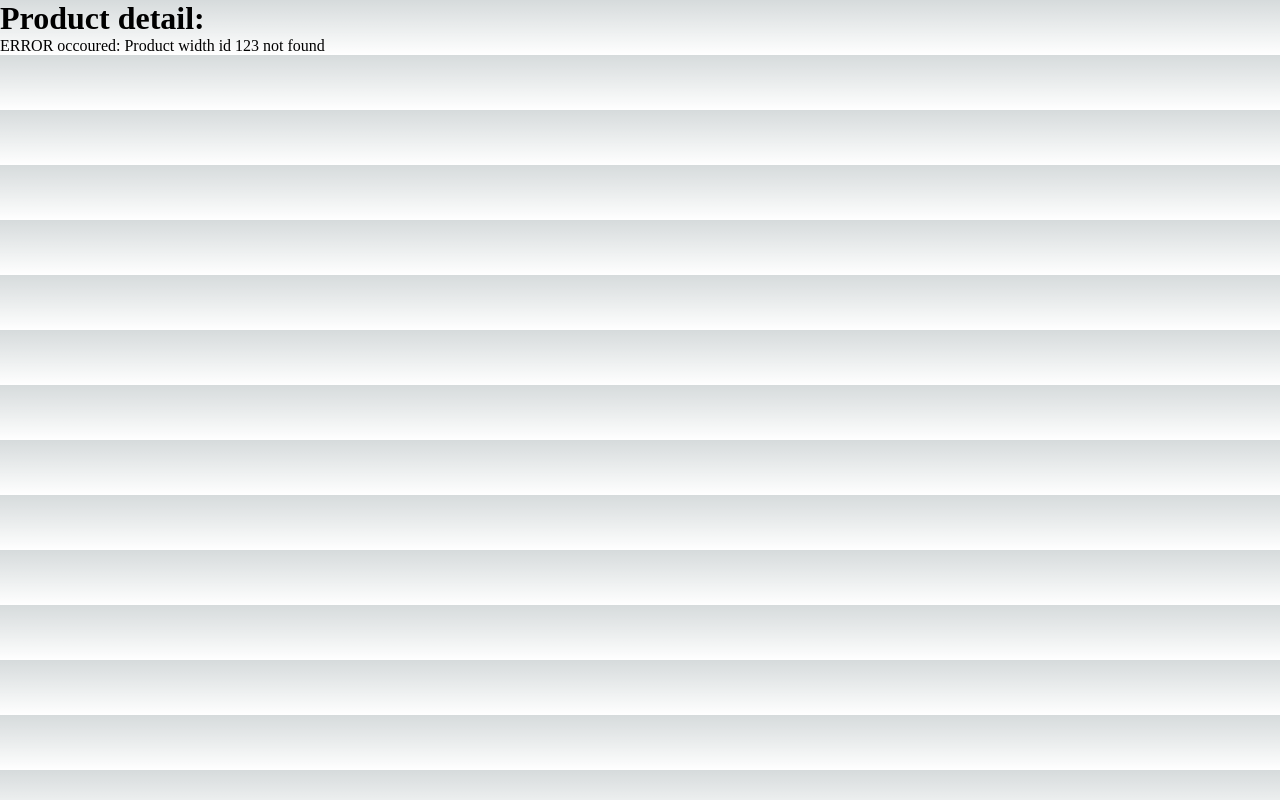
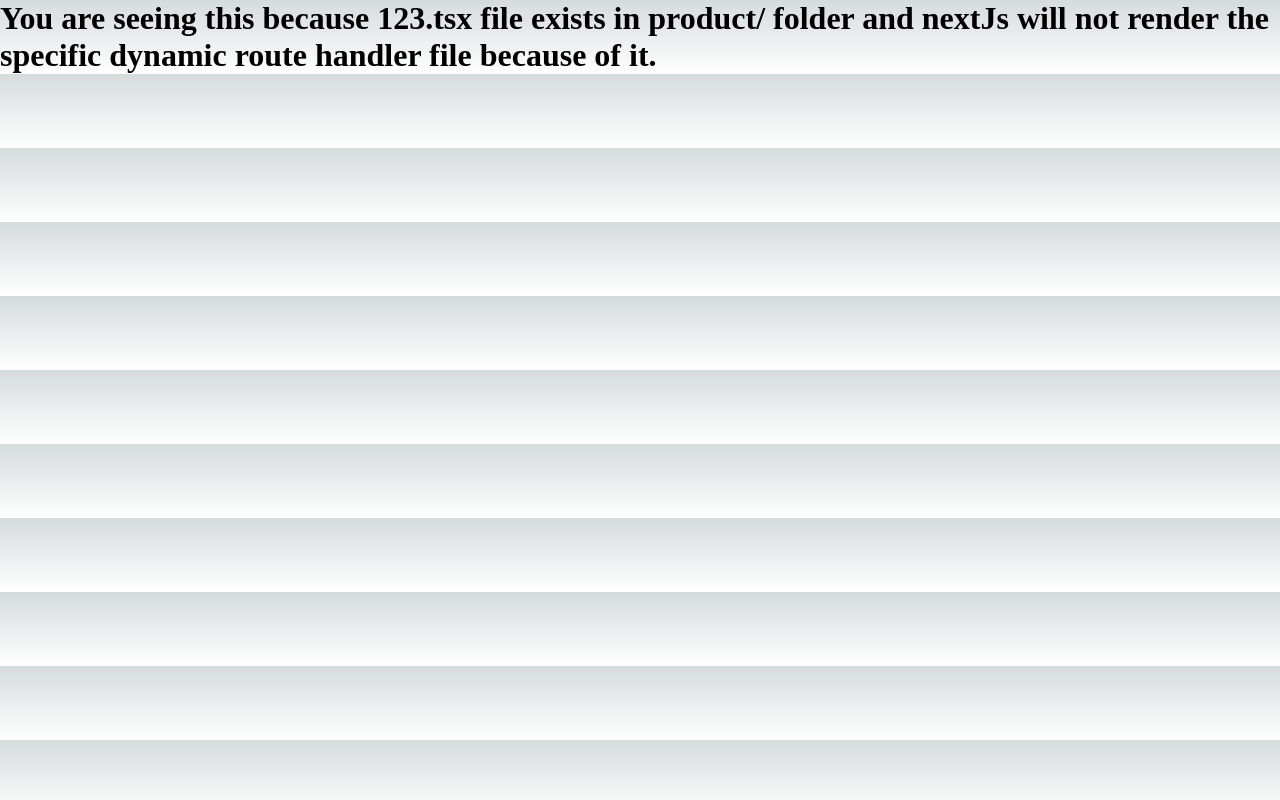
Before and after one commit to azeek21/Next-Notes, a Next.js app: page /product/123 in a window 1280 px wide. Before the commit this address had no page. Built offline with nearby package versions, Linux system fonts and the light colour scheme.

Commit message:
nextJs searches for regular files before falling back to dynamic route handlers [dynamicHandler].tsx

```diff
--- /dev/null
+++ b/src/pages/product/123.tsx
@@ -0,0 +1,5 @@
+export default function Dummy() {
+    return (
+        <h1>You are seeing this because 123.tsx file exists in product/ folder and nextJs will not render the specific dynamic route handler file because of it.</h1>
+    )
+}
```
Also changed, not shown: src/pages/README.md.
